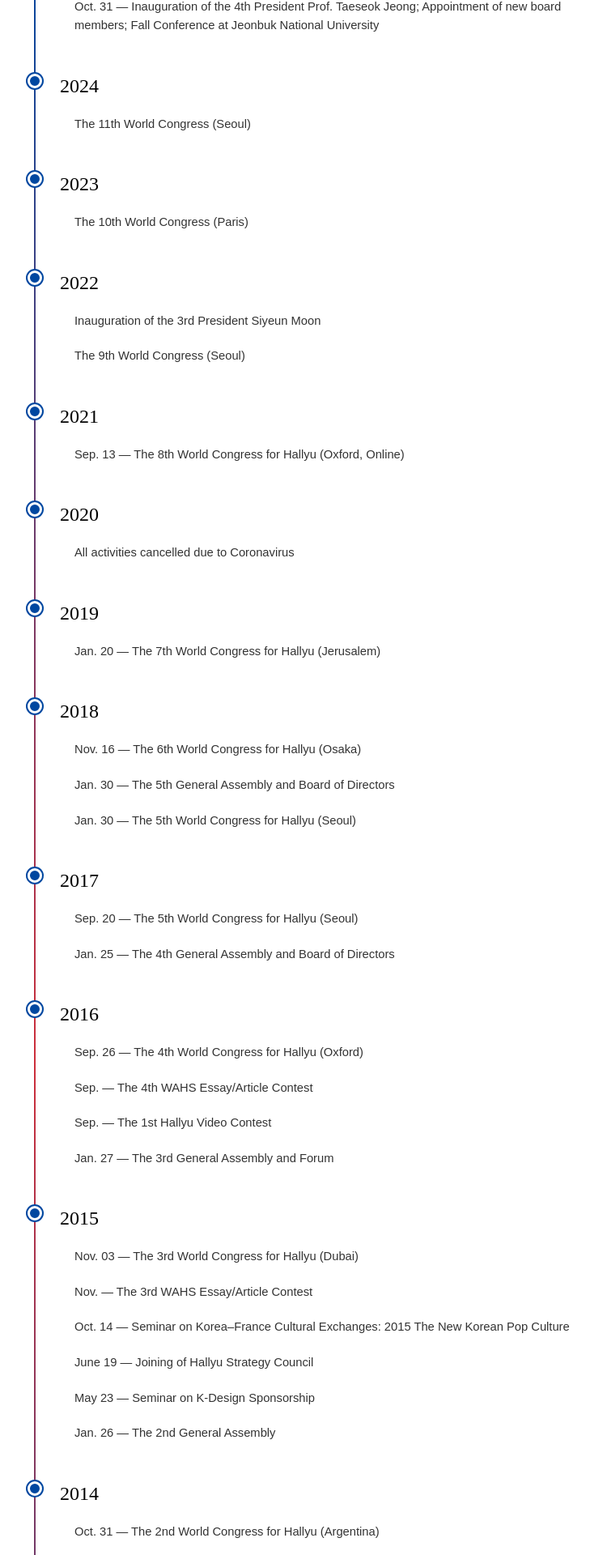
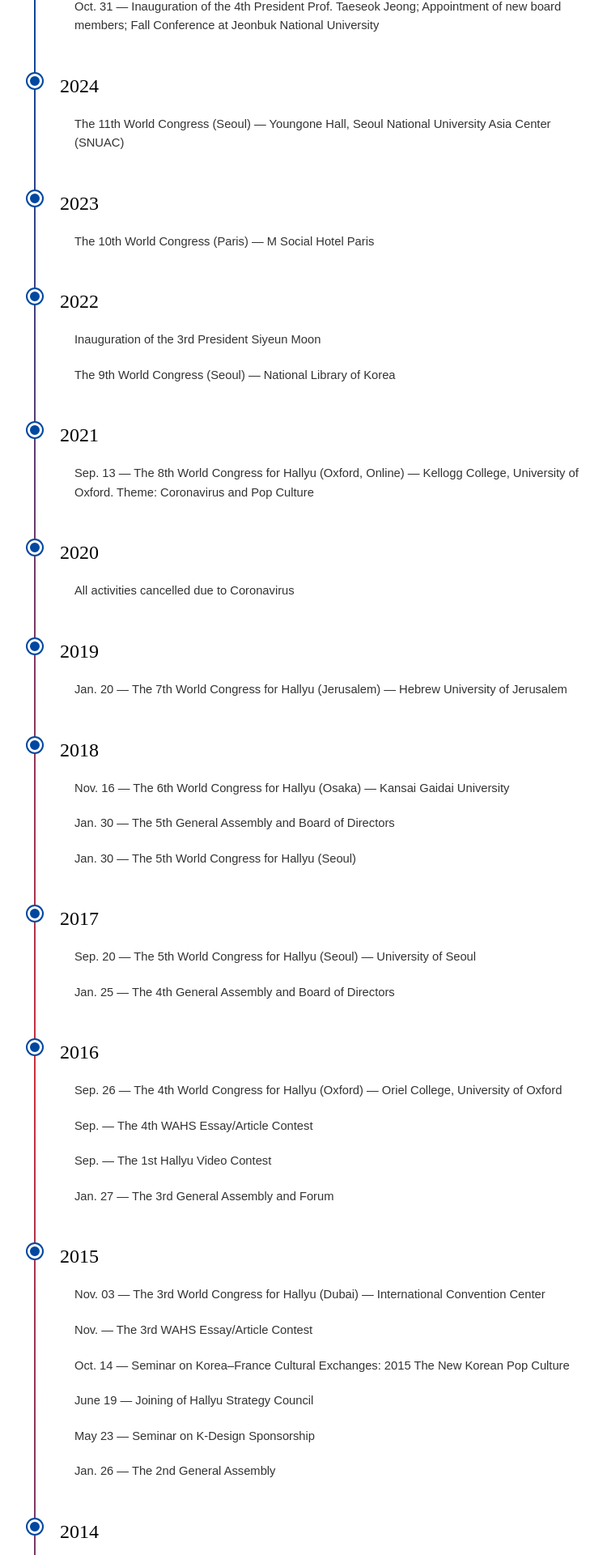
Before and after one commit to willfadeneva/WAHS, a Next.js app: page /2026/history in a window 1280 px wide. Shown: the part 440-2360 px from the top of the page at 81% size, without its empty margins (256-1001 px from the left). Built offline with nearby package versions, Linux system fonts and the light colour scheme.

Commit message:
Add all venue info to history timeline

```diff
--- a/src/app/[year]/history/page.tsx
+++ b/src/app/[year]/history/page.tsx
@@ -5,18 +5,18 @@ import ScrollReveal from '@/components/ScrollReveal';
 
 const HISTORY = [
   { year: 2025, events: ['Oct. 31 — Inauguration of the 4th President Prof. Taeseok Jeong; Appointment of new board members; Fall Conference at Jeonbuk National University'] },
-  { year: 2024, events: ['The 11th World Congress (Seoul)'] },
-  { year: 2023, events: ['The 10th World Congress (Paris)'] },
-  { year: 2022, events: ['Inauguration of the 3rd President Siyeun Moon', 'The 9th World Congress (Seoul)'] },
-  { year: 2021, events: ['Sep. 13 — The 8th World Congress for Hallyu (Oxford, Online)'] },
+  { year: 2024, events: ['The 11th World Congress (Seoul) — Youngone Hall, Seoul National University Asia Center (SNUAC)'] },
+  { year: 2023, events: ['The 10th World Congress (Paris) — M Social Hotel Paris'] },
+  { year: 2022, events: ['Inauguration of the 3rd President Siyeun Moon', 'The 9th World Congress (Seoul) — National Library of Korea'] },
+  { year: 2021, events: ['Sep. 13 — The 8th World Congress for Hallyu (Oxford, Online) — Kellogg College, University of Oxford. Theme: Coronavirus and Pop Culture'] },
   { year: 2020, events: ['All activities cancelled due to Coronavirus'] },
-  { year: 2019, events: ['Jan. 20 — The 7th World Congress for Hallyu (Jerusalem)'] },
-  { year: 2018, events: ['Nov. 16 — The 6th World Congress for Hallyu (Osaka)', 'Jan. 30 — The 5th General Assembly and Board of Directors', 'Jan. 30 — The 5th World Congress for Hallyu (Seoul)'] },
-  { year: 2017, events: ['Sep. 20 — The 5th World Congress for Hallyu (Seoul)', 'Jan. 25 — The 4th General Assembly and Board of Directors'] },
-  { year: 2016, events: ['Sep. 26 — The 4th World Congress for Hallyu (Oxford)', 'Sep. — The 4th WAHS Essay/Article Contest', 'Sep. — The 1st Hallyu Video Contest', 'Jan. 27 — The 3rd General Assembly and Forum'] },
-  { year: 2015, events: ['Nov. 03 — The 3rd World Congress for Hallyu (Dubai)', 'Nov. — The 3rd WAHS Essay/Article Contest', 'Oct. 14 — Seminar on Korea–France Cultural Exchanges: 2015 The New Korean Pop Culture', 'June 19 — Joining of Hallyu Strategy Council', 'May 23 — Seminar on K-Design Sponsorship', 'Jan. 26 — The 2nd General Assembly'] },
-  { year: 2014, events: ['Oct. 31 — The 2nd World Congress for Hallyu (Argentina)', 'Oct. — The 2nd WAHS Essay/Article Contest', 'Oct. 10 — The Strategy Study Conference for Hallyu', 'Jul. 15 — WAHS and MOFA signed the Framework of Cooperation', 'Feb. 10 — Hallyu Conference (Argentina)', 'Jan. 20 — The 1st General Assembly and Forum'] },
-  { year: 2013, events: ['Oct. 18 — The 1st World Congress for Hallyu (Seoul)', 'Oct. — The 1st WAHS Essay/Article Contest', 'Aug. 19 — Global branches established', 'May 07 — Hallyu Conference (Middle East Branch / Hebrew University)', 'Mar. 29 — Incorporation and Registration', 'Mar. 11 — Permission of Incorporation from the Ministry of Culture, Sports and Tourism in Korea', 'Jan. 28 — Founding General Meeting (Daewoo Foundation Bldg.)'] },
+  { year: 2019, events: ['Jan. 20 — The 7th World Congress for Hallyu (Jerusalem) — Hebrew University of Jerusalem'] },
+  { year: 2018, events: ['Nov. 16 — The 6th World Congress for Hallyu (Osaka) — Kansai Gaidai University', 'Jan. 30 — The 5th General Assembly and Board of Directors', 'Jan. 30 — The 5th World Congress for Hallyu (Seoul)'] },
+  { year: 2017, events: ['Sep. 20 — The 5th World Congress for Hallyu (Seoul) — University of Seoul', 'Jan. 25 — The 4th General Assembly and Board of Directors'] },
+  { year: 2016, events: ['Sep. 26 — The 4th World Congress for Hallyu (Oxford) — Oriel College, University of Oxford', 'Sep. — The 4th WAHS Essay/Article Contest', 'Sep. — The 1st Hallyu Video Contest', 'Jan. 27 — The 3rd General Assembly and Forum'] },
+  { year: 2015, events: ['Nov. 03 — The 3rd World Congress for Hallyu (Dubai) — International Convention Center', 'Nov. — The 3rd WAHS Essay/Article Contest', 'Oct. 14 — Seminar on Korea–France Cultural Exchanges: 2015 The New Korean Pop Culture', 'June 19 — Joining of Hallyu Strategy Council', 'May 23 — Seminar on K-Design Sponsorship', 'Jan. 26 — The 2nd General Assembly'] },
+  { year: 2014, events: ['Oct. 31 — The 2nd World Congress for Hallyu (Argentina) — National Library', 'Oct. — The 2nd WAHS Essay/Article Contest', 'Oct. 10 — The Strategy Study Conference for Hallyu', 'Jul. 15 — WAHS and MOFA signed the Framework of Cooperation', 'Feb. 10 — Hallyu Conference (Argentina)', 'Jan. 20 — The 1st General Assembly and Forum'] },
+  { year: 2013, events: ['Oct. 18 — The 1st World Congress for Hallyu (Seoul) — Korea University', 'Oct. — The 1st WAHS Essay/Article Contest', 'Aug. 19 — Global branches established', 'May 07 — Hallyu Conference (Middle East Branch / Hebrew University)', 'Mar. 29 — Incorporation and Registration', 'Mar. 11 — Permission of Incorporation from the Ministry of Culture, Sports and Tourism in Korea', 'Jan. 28 — Founding General Meeting (Daewoo Foundation Bldg.)'] },
   { year: 2012, events: ['Oct. 24 — The 1st General Meeting of Incorporators (Conference House Dalgaebi)', 'Jul. 10 — The 1st Meeting of Incorporators'] },
 ];
 
```
